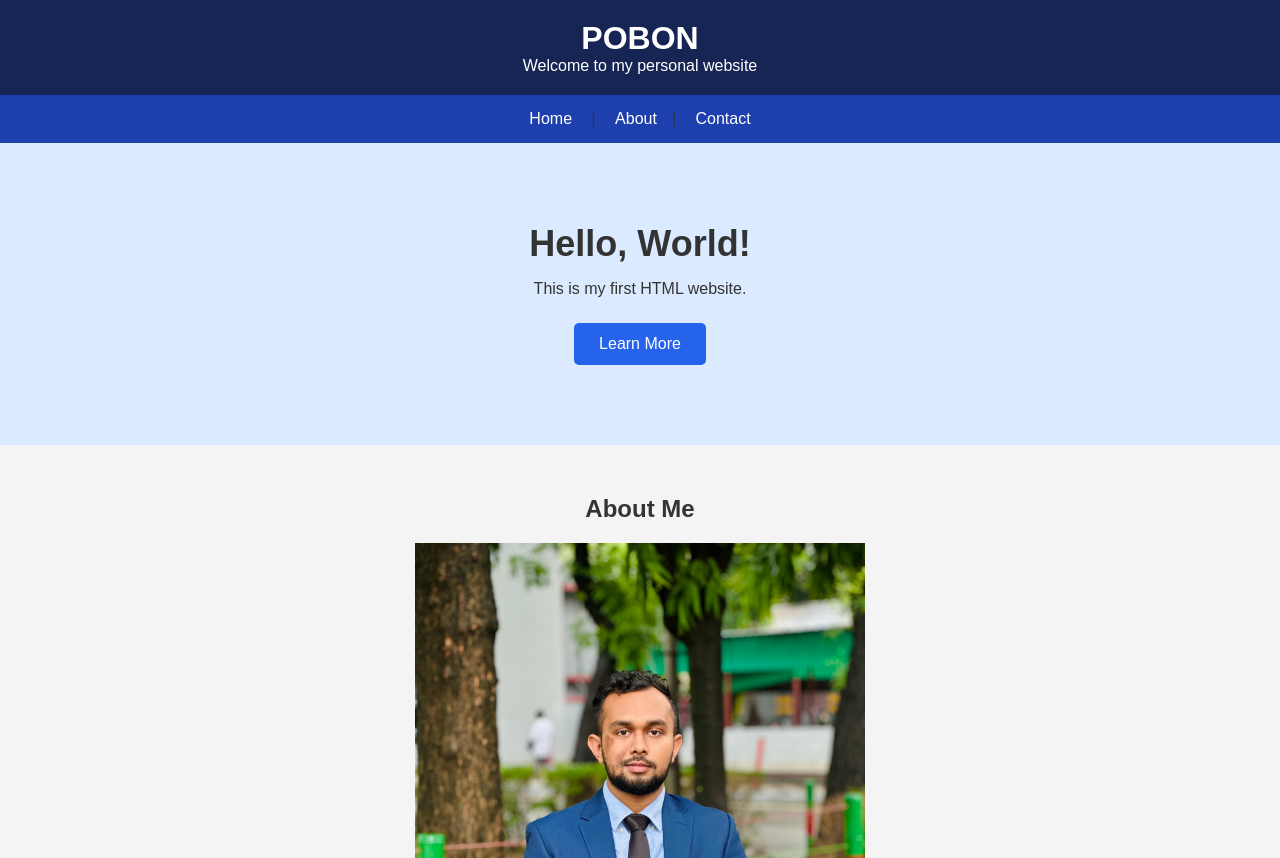
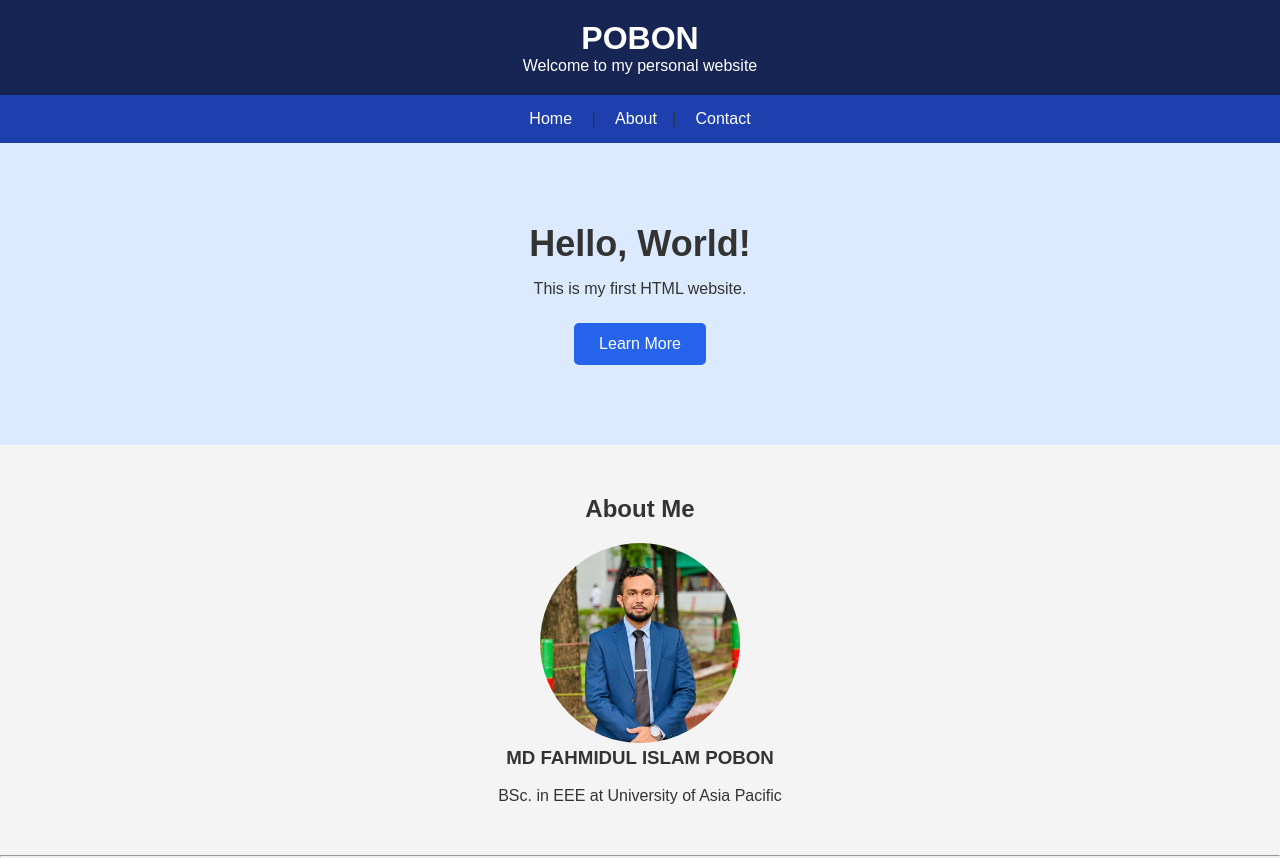
Before and after one commit to Fahmidul15/mdpobon, a plain HTML site: page index.html in a window 1280 px wide. Shown: the top 858 px of the page. Drawn offline with Linux system fonts and the light colour scheme.

Commit message:
Update index.html

```diff
--- a/index.html
+++ b/index.html
@@ -111,7 +111,7 @@
 
     <section id="about">
         <h2>About Me</h2>
-        <p>    <img src="WhatsApp Image 2026-06-13 at 10.50.18 PM.jpeg" aling="center"  height="600" weidth="300" alt="My Profile Photo" class="profile-photo">
+<p>    <img src="WhatsApp Image 2026-06-13 at 10.50.18 PM.jpeg" aling="center"  height="600" weidth="300" alt="My Profile Photo" class="profile-photo" style="border-radius: 100%; width: 200px; height: 200px; object-fit: cover;">
             <br>
             <h3>MD FAHMIDUL ISLAM POBON </h3><br>
             BSc. in EEE at
```
